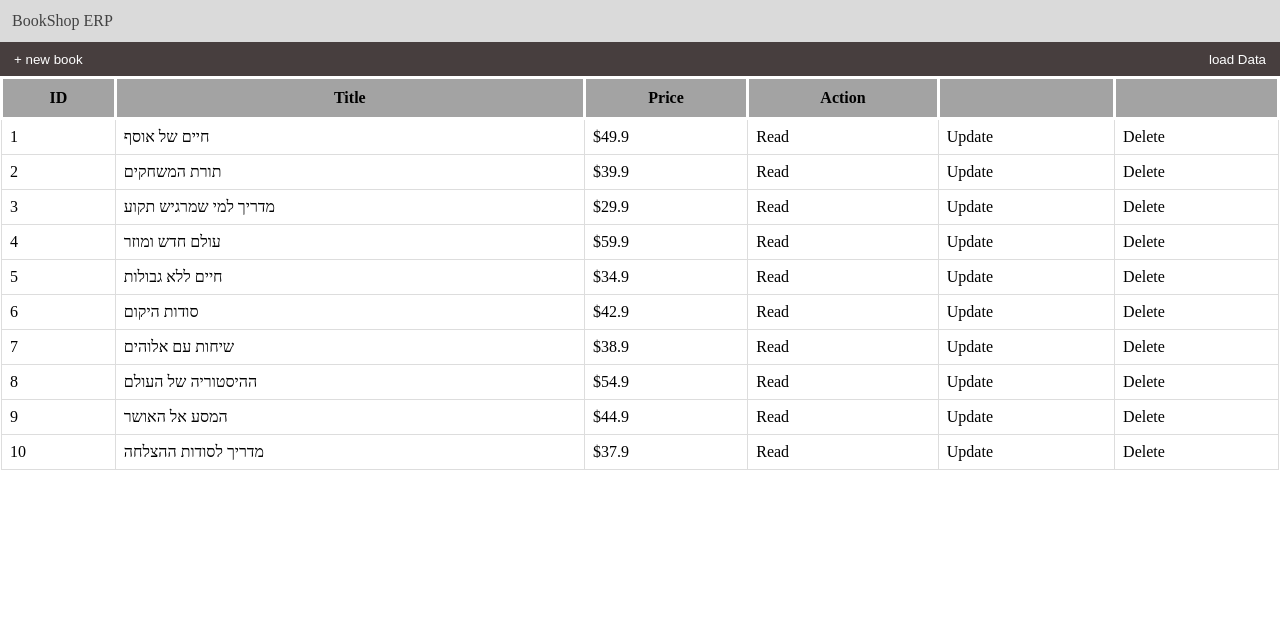
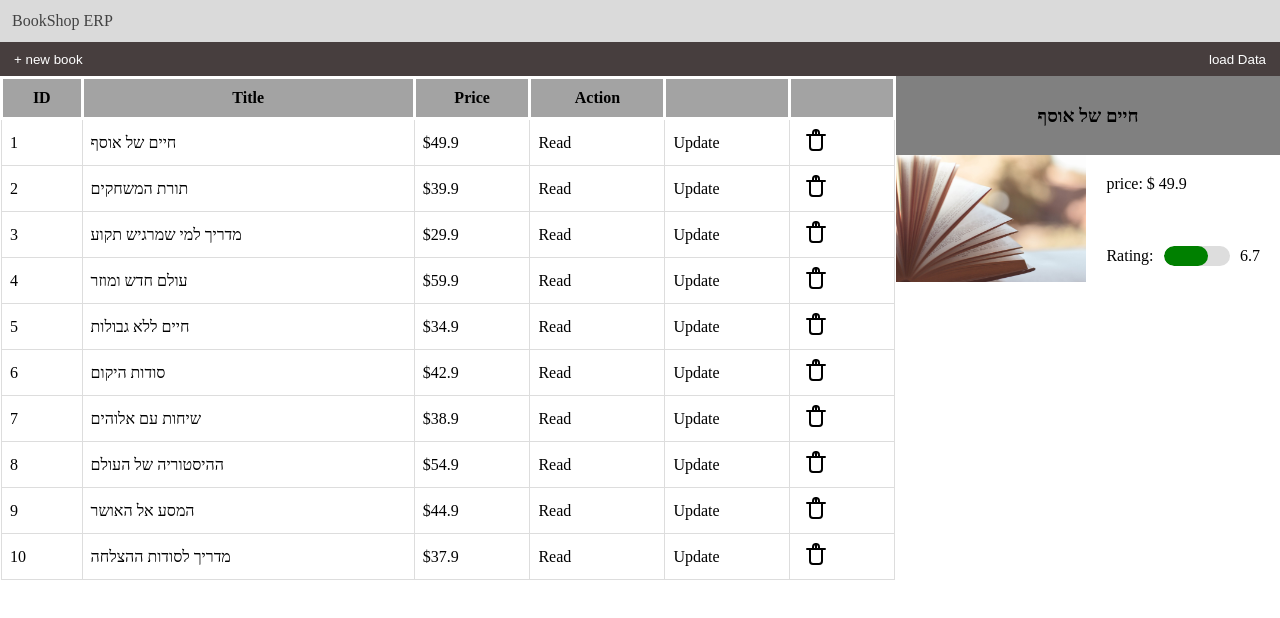
Before and after one commit to EstyBlotnik/Book-Store-ERP, a website with bundled scripts: page pages/index.html in a window 1280 px wide. Built offline with nearby package versions, Linux system fonts and the light colour scheme.

Commit message:
side book

```diff
--- a/bookes.json
+++ b/bookes.json
@@ -4,14 +4,14 @@
             "id": 1,
             "title": "חיים של אוסף",
             "price": 49.9,
-            "image": "https://example.com/images/books/book1.jpg",
+            "image": "../images/book-1283865_1280.jpg",
             "rating": 8
         },
         {
             "id": 2,
             "title": "תורת המשחקים",
             "price": 39.9,
-            "image": "https://example.com/images/books/book2.jpg",
+            "image": "../images/istockphoto-182053674-1024x1024.jpg",
             "rating": 9
         },
         {
--- a/functions/index.js
+++ b/functions/index.js
@@ -10,7 +10,11 @@ function loadingBooks() {
                         <td>$${book.price}</td>
                         <td>Read</td>
                         <td>Update</td>
-                        <td>Delete</td>
+                        <td><button><svg xmlns="http://www.w3.org/2000/svg" width="24" height="24" viewBox="0 0 24 24" fill="none" stroke="black" stroke-width="2" stroke-linecap="round" stroke-linejoin="round">
+    <path d="M3 6h18M6 6v12a3 3 0 0 0 3 3h6a3 3 0 0 0 3-3V6M9 6V4a3 3 0 0 1 6 0v2"/>
+    <path d="M9 6h6"/>
+    <path d="M12 1v4"/>
+</svg></button></td>
                     </tr>`;
         div.insertAdjacentHTML("beforeend", html);
     }
--- a/pages/index.html
+++ b/pages/index.html
@@ -35,6 +35,24 @@
                 </tbody>
             </table>
         </div>
+        <div class="sideBook">
+            <div class="title">
+                <h3>חיים של אוסף</h3>
+            </div>
+            <div class="bookInfo">
+                <div class="imgFrame"><img src="../images/book-1283865_1280.jpg"></div>
+                <div class="priceAndRate">
+                    <span class="Price"> price: $ 49.9</span>
+                    <div class="rating-container">
+                        <span>Rating:</span>
+                        <div class="rating-bar">
+                            <div class="rating-fill" style="width: 67%;"></div>
+                        </div>
+                        <span>6.7</span>
+                    </div>
+                </div>
+            </div>
+        </div>
     </div>
 </body>
 <script type="module" src="../functions/index.js"></script>
--- a/styles/style.css
+++ b/styles/style.css
@@ -17,6 +17,12 @@ body{
     border: none;
     color: white;
 }
+.container{
+    display: flex;
+}
+.dataTable{
+    width: 70%;
+}
 table {
     width: 100%;  /* מגדיר שהטבלה תשתמש בכל רוחב האלמנט */
     border-collapse: collapse;
@@ -31,3 +37,57 @@ td {
     padding: 8px;
     text-align: left;
 }
+button{
+    border: none;
+    background-color: #dddddd00;
+}
+.sideBook{
+    width: 30%;
+}
+.title{
+    padding: 10px;
+    background-color: gray;
+    text-align: center;
+}
+.bookInfo {
+    display: flex;
+    justify-content:center; /* מרווח שווה ביניהם */
+}
+
+.imgFrame{
+    width: 60%;
+}
+.imgFrame img{
+    width: 100%;
+}
+
+.priceAndRate {
+    width: 40%;
+    display: flex;
+    flex-direction: column; /* מסדר את המחיר והדירוג אחד מתחת לשני */
+    justify-content: space-between; /* מרכז אנכית את התוכן */
+    padding: 20px;
+    text-align: left;
+}
+
+
+.rating-container {
+    display: flex;
+    align-items: center;
+}
+
+.rating-bar {
+    width: 100px; /* גודל הסרגל */
+    height: 20px;
+    background-color: #ddd;
+    border-radius: 10px;
+    overflow: hidden;
+    margin: 0 10px;
+}
+
+.rating-fill {
+    height: 100%;
+    background-color: green;
+    width: 0;
+    border-radius: 10px;
+}
```
Also changed, not shown: images/book-1283865_1280.jpg (added), images/istockphoto-182053674-1024x1024.jpg (added), images/istockphoto-2060074942-1024x1024.jpg (added), images/istockphoto-2060984408-1024x1024.jpg (added).
